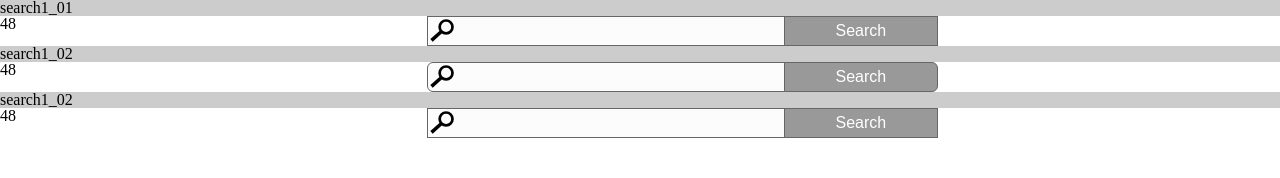
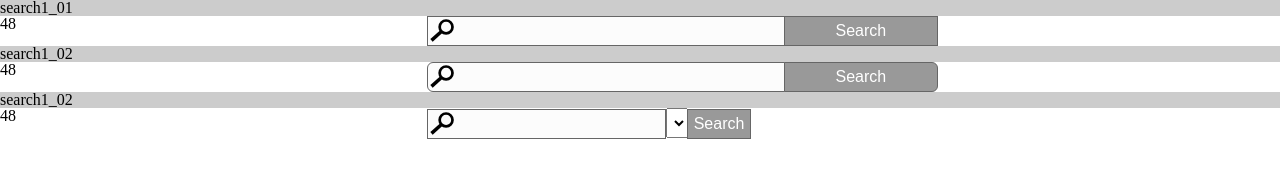
Before and after one commit to liquidnuker/r_comps_search-set1, a plain HTML site: page index.html in a window 1280 px wide. Drawn offline with Linux system fonts and the light colour scheme.

Commit message:
preparing search1_03 select

```diff
--- a/index.bundle.css
+++ b/index.bundle.css
@@ -884,13 +884,8 @@ h1 {
   .search1_03 {
     height: 30px; }
     .search1_03 input[type=text] {
-      height: inherit;
-      width: 70%; }
+      height: inherit; }
     .search1_03 input[type=button] {
-      height: inherit;
-      width: 30%; } }
-
-@media (min-width: 30em) {
-  .search1_03 {
-    width: 60%;
-    display: inline-block; } }
+      height: inherit; }
+    .search1_03 select {
+      height: inherit; } }
--- a/index.html
+++ b/index.html
@@ -57,9 +57,9 @@
     </div>
     <div class="col-sm-8">
       <!-- begin search1_03 -->
-      <span class="search1_03">
-        <input type="text" class="search1_03_text"><input type="button" value="Search">
-      </span>
+      <div class="search1_03">
+        <input type="text" class="search1_03_text"><select>dsddsd</select><input type="button" value="Search">
+      </div>
       <!-- end search1_03 -->
     </div>
   </div>
```
Also changed, not shown: src/styles/_searchset1.scss (+7 -6 lines).
